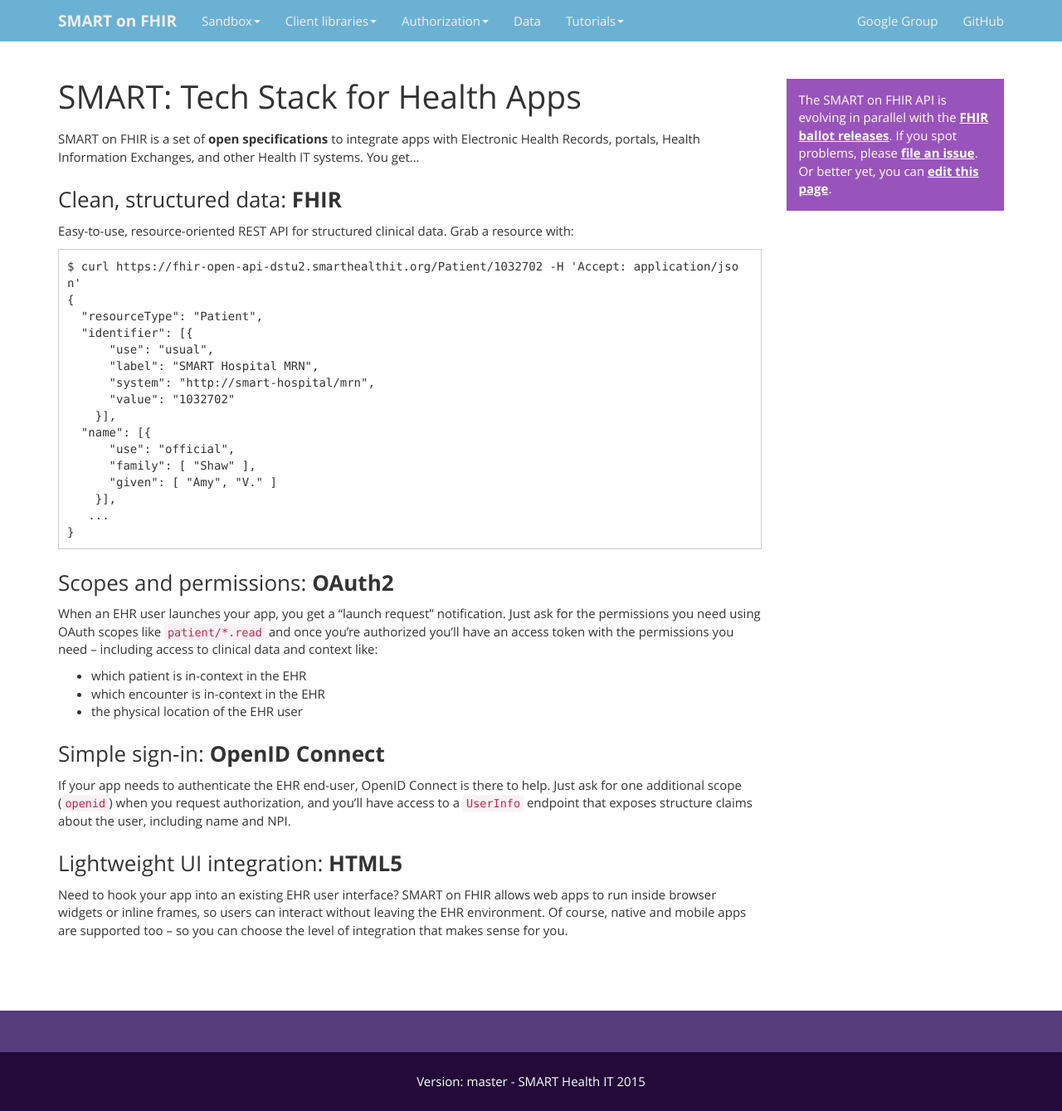
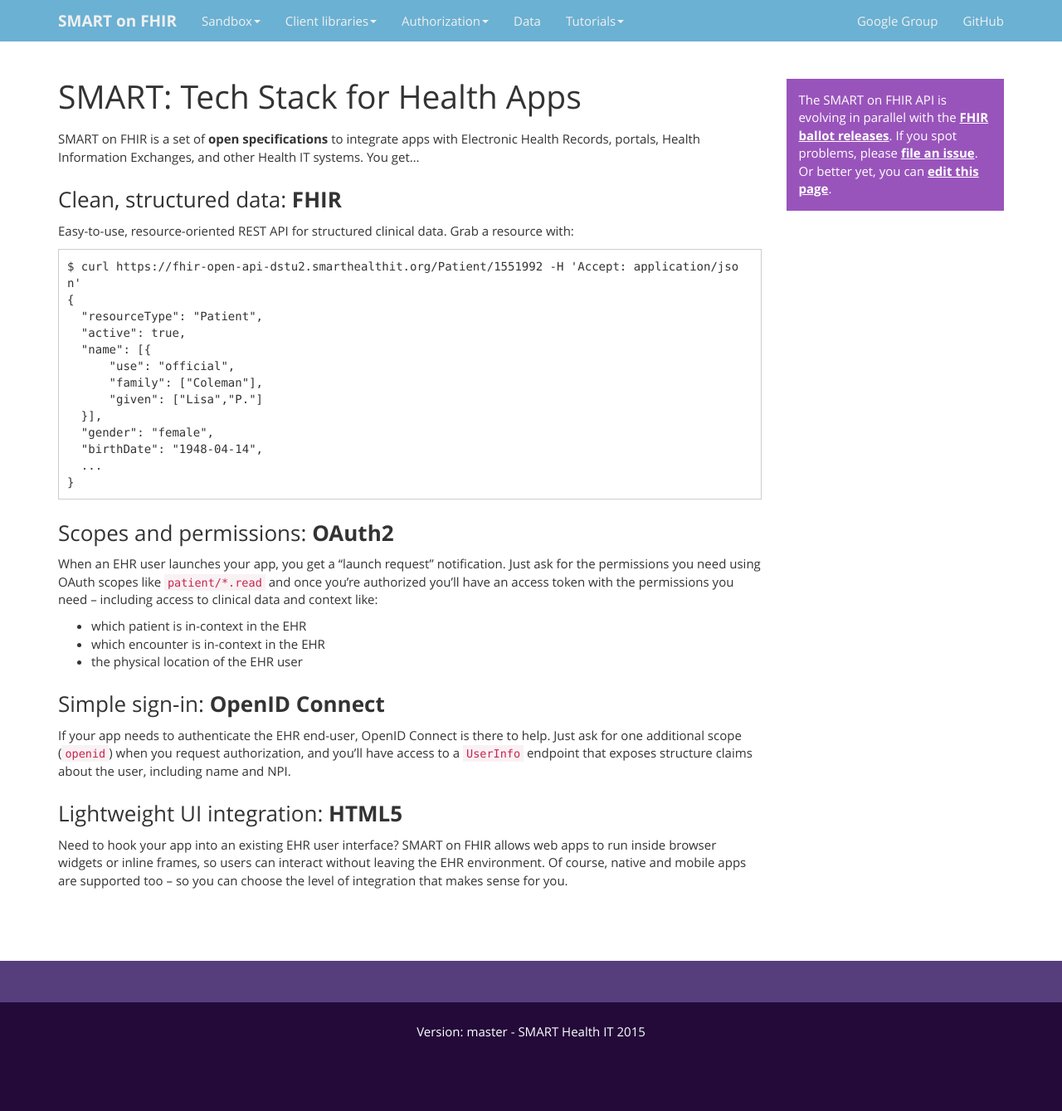
Before and after one commit to smart-on-fhir/smart-on-fhir.github.io, a Jekyll site: the page built from index.md, in a window 1280 px wide. Shown: the whole page at 83% size. Built offline with Jekyll 4.4.1, drawn with Linux system fonts in a browser that asks for light colours; Markdown is read by kramdown in place of the engine named in the settings; after the commit the page ends 1279 px from its top, so only the background shows below that.

Commit message:
Updated patient example to be more readable for new devs

````diff
--- a/index.md
+++ b/index.md
@@ -15,21 +15,18 @@
 resource with:
 
 ```
-$ curl https://fhir-open-api-dstu2.smarthealthit.org/Patient/1032702 -H 'Accept: application/json'
+$ curl https://fhir-open-api-dstu2.smarthealthit.org/Patient/1551992 -H 'Accept: application/json'
 {
   "resourceType": "Patient",
-  "identifier": [{
-      "use": "usual",
-      "label": "SMART Hospital MRN",
-      "system": "http://smart-hospital/mrn",
-      "value": "1032702"
-    }],
+  "active": true,
   "name": [{
       "use": "official",
-      "family": [ "Shaw" ],
-      "given": [ "Amy", "V." ]
-    }],
-   ...
+      "family": ["Coleman"],
+      "given": ["Lisa","P."]
+  }],
+  "gender": "female",
+  "birthDate": "1948-04-14",
+  ...
 }
 ```
 
````
